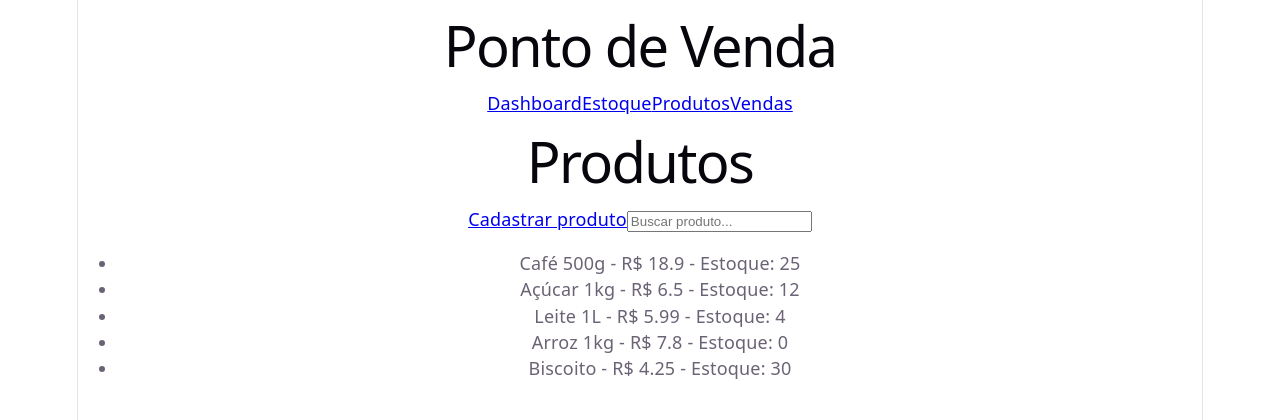
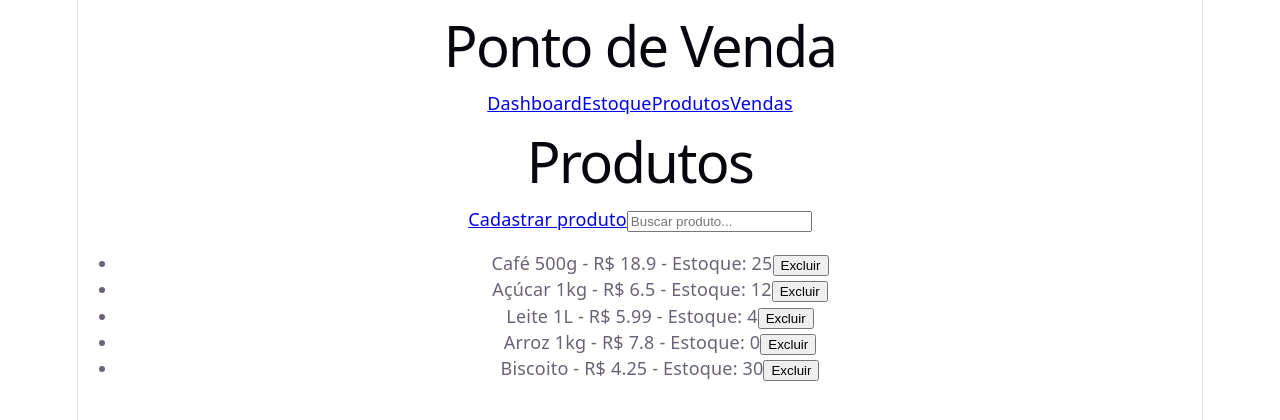
Before and after one commit to LipeProg/ponto-de-venda, a React (Vite) app: page /produtos in a window 1280 px wide. Shown: the top 420 px of the page. Built offline with nearby package versions, Linux system fonts and the light colour scheme.

Commit message:
Luis Felipe - 28/09/2026 - agora salva os novos produtos no localstorage mostrando na pagina de produtos, e na pagina de produtos exclui os produtos que estao no localstorage

```diff
--- a/src/components/ProdutoItem.jsx
+++ b/src/components/ProdutoItem.jsx
@@ -1,7 +1,13 @@
-function ProdutoItem({ produto }) {
+
+function ProdutoItem({ produto, excluirProduto }) {
     return (
         <li>
             {produto.nome} - R$ {produto.preco} - Estoque: {produto.estoque}
+
+            <button onClick={() => excluirProduto(produto.id)}>
+                Excluir
+            </button>
+
         </li>
     );
 }
--- /dev/null
+++ b/src/data/produtoStorage.js
@@ -0,0 +1,12 @@
+import produtosJson from "../data/produtos.json";
+
+export function carregarProdutos() {
+  return JSON.parse(localStorage.getItem("produtos")) || produtosJson;
+}
+
+export function salvarProdutos(produtos) {
+  localStorage.setItem(
+    "produtos",
+    JSON.stringify(produtos)
+  );
+}
--- a/src/pages/NovoProduto.jsx
+++ b/src/pages/NovoProduto.jsx
@@ -1,4 +1,5 @@
 import { useState } from "react";
+import { carregarProdutos, salvarProdutos } from "../data/produtoStorage";
 
 function NovoProduto() {
   const [nome, setNome] = useState("");
@@ -9,6 +10,7 @@ function NovoProduto() {
 
   function enviar(acao) {
     acao.preventDefault();
+
 
   if (nome.trim() === "") {
     setErro("O nome do produto é obrigatório.");
@@ -32,12 +34,29 @@ function NovoProduto() {
 
   setErro("");
 
-  console.log({
+  const novoProduto = {
+    id: Date.now(),
     nome,
     codigo,
-    preco,
-    estoque,
-  });
+    preco: Number(preco),
+    estoque: Number(estoque),
+    ativo: true,
+  };
+
+
+  const produtosSalvos = carregarProdutos();
+
+
+  const novosProdutos = [
+    ...produtosSalvos,
+    novoProduto
+  ];
+
+  salvarProdutos(novosProdutos);
+
+  console.log(produtosSalvos);
+  console.log(novoProduto);
+
 }
 
   return (
--- a/src/pages/Produtos.jsx
+++ b/src/pages/Produtos.jsx
@@ -1,14 +1,26 @@
 import { useState } from "react";
-import produtos from "../data/produtos.json";
+import { carregarProdutos, salvarProdutos } from "../data/produtoStorage";
 import ProdutoItem from "../components/ProdutoItem";
 import { Link } from "react-router-dom";
 
 function Produtos() {
+
   const [busca, setBusca] = useState("");
+  const [produtos, setProdutos] = useState(carregarProdutos());
 
   const produtosFiltrados = produtos.filter((produto) =>
     produto.nome.toLowerCase().includes(busca.toLowerCase())
   );
+
+  function excluirProduto(id) {
+
+    const produtosAtualizados = produtos.filter(
+        (produto) => produto.id !== id
+      );
+
+      setProdutos(produtosAtualizados);
+      salvarProdutos(produtosAtualizados);
+  }
 
   return (
     <div>
@@ -32,6 +44,7 @@ function Produtos() {
             <ProdutoItem
               key={produto.id}
               produto={produto}
+              excluirProduto={excluirProduto}
             />
           ))}
         </ul>
```
